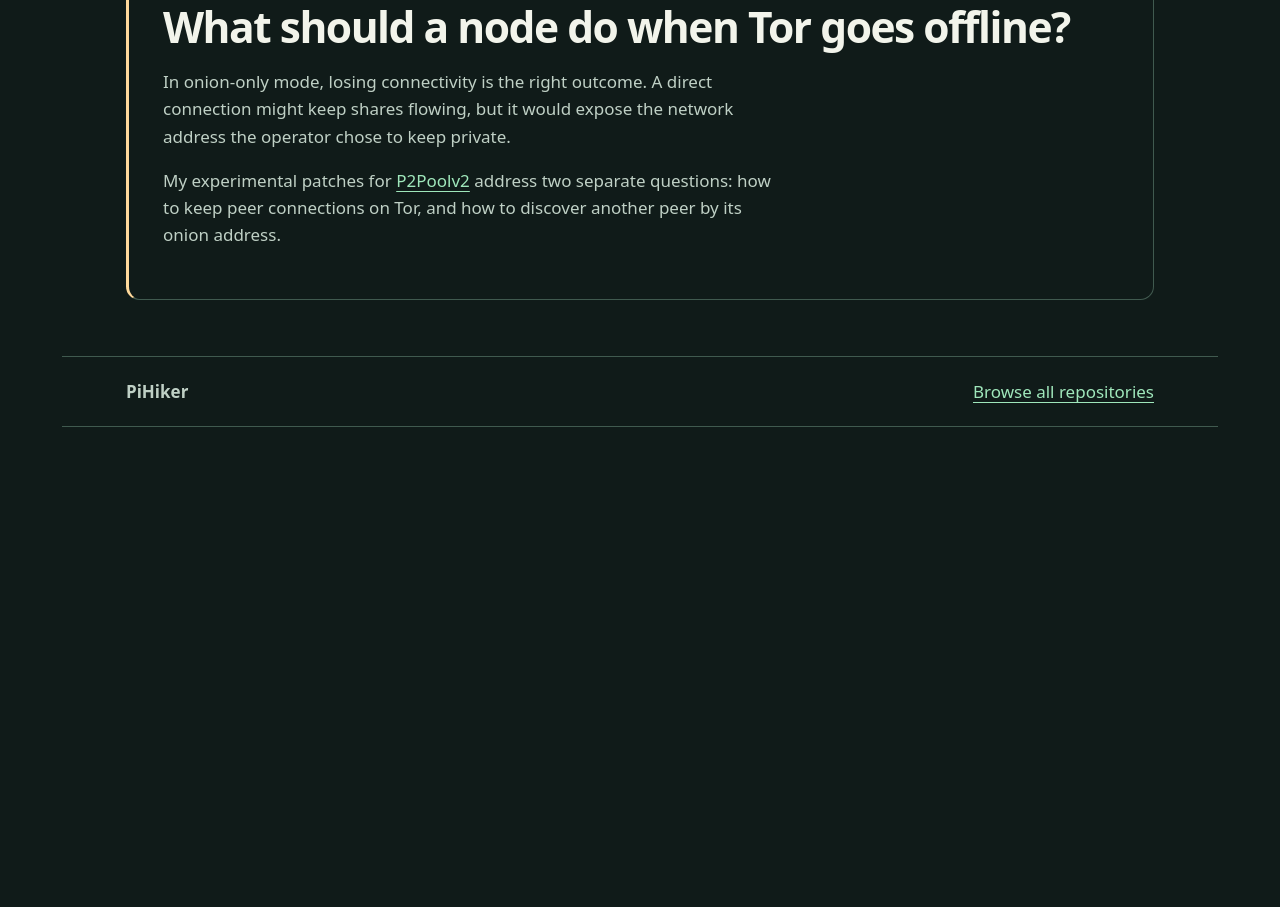
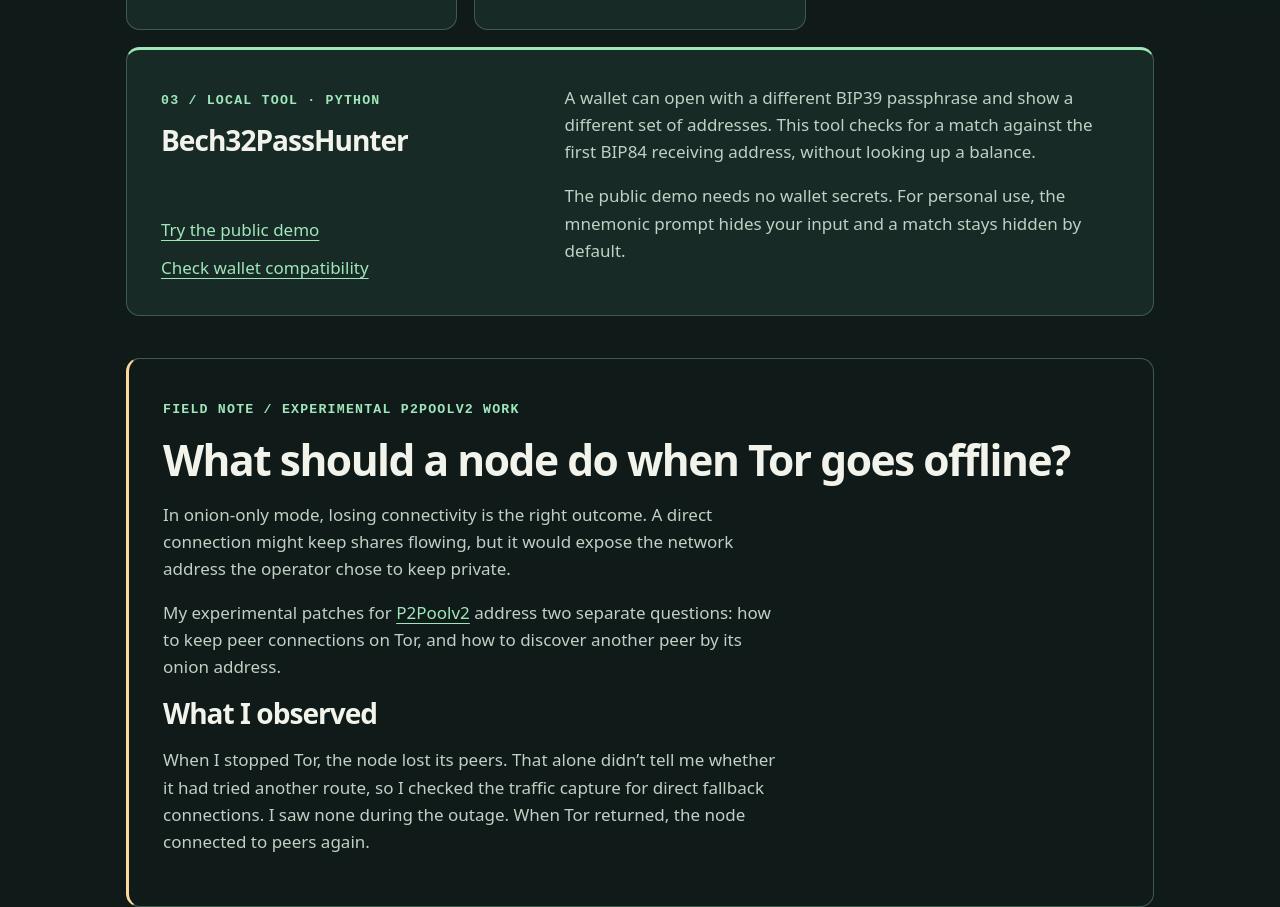
Before and after one commit to PiHiker/pihiker.github.io, a plain HTML site: page index.html in a window 1280 px wide. Shown: the part 1255-2162 px from the top of the page. Before the commit the page ends 1682 px from the top, so only its background shows below. Drawn offline with Linux system fonts and the light colour scheme.

Commit message:
Feature local wallet recovery and expand the Tor field note

```diff
--- a/index.html
+++ b/index.html
@@ -26,6 +26,11 @@
     h3 {font-size:1.65rem;margin:.5em 0}
     p {max-width:63ch;color:var(--soft)}
     .grid {display:grid;gap:1rem;grid-template-columns:repeat(auto-fit,minmax(min(100%,19rem),1fr));margin-block:1rem 2.5rem}
+    .wallet {grid-column:1/-1}
+    @media (min-width:50rem) {
+      .card.wallet {display:grid;grid-template-columns:1fr 1.5fr;gap:.3rem 2rem}
+      .wallet .summary {grid-column:2;grid-row:1/3}
+    }
     .card,.note {padding:clamp(1.2rem,3vw,2rem);border:1px solid var(--line);border-radius:.8rem;background:var(--card)}
     .card {display:flex;flex-direction:column;border-top:3px solid var(--mint)}
     .card:nth-child(2) {border-top-color:var(--gold)}
@@ -44,7 +49,7 @@
     <div class="intro">
       <span class="label">PiHiker / Engineering field notes</span>
       <h1>Privacy, security, and Bitcoin.</h1>
-      <p>In penetration testing, one of my first questions is “What can someone on the other side of this connection learn?” That question shapes how I build ArkPool Gateway and ArkAPI: one sends mining traffic over Tor, and the other lets people pay for API calls without creating an account.</p>
+      <p>In penetration testing, one of my first questions is “What can someone on the other side of this connection learn?” My Bitcoin projects explore that question from three places: a miner connecting to a pool, a developer paying for an API call, and a wallet owner working locally.</p>
     </div>
     <section aria-labelledby="projects">
       <h2 id="projects">Featured projects</h2>
@@ -63,6 +68,12 @@
           <p>Building locally? The <a href="https://github.com/PiHiker/arkapi">earlier Signet implementation</a> uses test funds. The <a href="https://arkapi.dev/">hosted service</a> uses mainnet sats.</p>
           <div class="links"><a href="https://arkapi.dev/post-quantum-check/">Try the free TLS checker</a><a href="https://arkapi.dev/docs/">Live API docs</a></div>
         </article>
+        <article class="card wallet">
+          <div><span class="label">03 / Local tool · Python</span><h3>Bech32PassHunter</h3></div>
+          <div class="summary"><p>A wallet can open with a different BIP39 passphrase and show a different set of addresses. This tool checks for a match against the first BIP84 receiving address, without looking up a balance.</p>
+          <p>The public demo needs no wallet secrets. For personal use, the mnemonic prompt hides your input and a match stays hidden by default.</p></div>
+          <div class="links"><a href="https://github.com/PiHiker/Bech32PassHunter#install-and-try-the-public-demo">Try the public demo</a><a href="https://github.com/PiHiker/Bech32PassHunter#check-whether-your-wallet-fits">Check wallet compatibility</a></div>
+        </article>
       </div>
     </section>
     <article class="note" id="field-note">
@@ -70,6 +81,8 @@
       <h2>What should a node do when Tor goes offline?</h2>
       <p>In onion-only mode, losing connectivity is the right outcome. A direct connection might keep shares flowing, but it would expose the network address the operator chose to keep private.</p>
       <p>My experimental patches for <a href="https://github.com/p2poolv2/p2poolv2">P2Poolv2</a> address two separate questions: how to keep peer connections on Tor, and how to discover another peer by its onion address.</p>
+      <h3>What I observed</h3>
+      <p>When I stopped Tor, the node lost its peers. That alone didn’t tell me whether it had tried another route, so I checked the traffic capture for direct fallback connections. I saw none during the outage. When Tor returned, the node connected to peers again.</p>
     </article>
   </main>
   <footer><strong>PiHiker</strong><a href="https://github.com/PiHiker?tab=repositories">Browse all repositories</a></footer>
```
